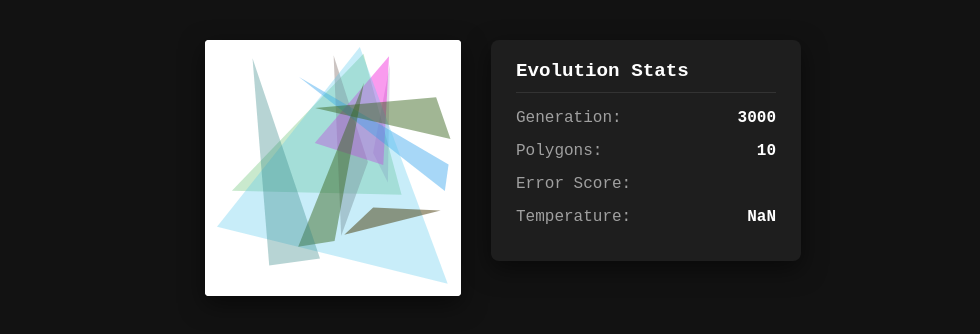
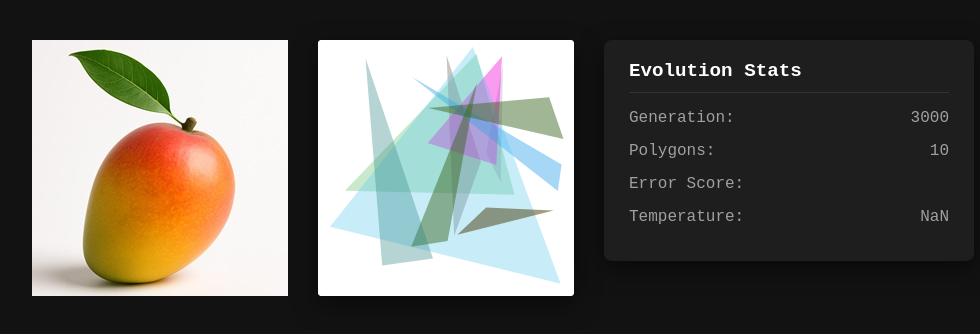
Before and after one commit to zoe-zentner/genetic-canvas-art, a website built with Vite: page index.html in a window 1280 px wide. Shown: the whole page, without its empty margins (137-1117 px from the left). Built offline with nearby package versions, Linux system fonts and the light colour scheme.

Commit message:
Add side-by-side target comparison and fix dashboard layout

```diff
--- a/index.html
+++ b/index.html
@@ -7,6 +7,9 @@
     </head>
     <body>
         <div id="app">
+            <!-- the original target image for comparison -->
+            <canvas id="targetCanvas" width="256" height="256"></canvas>
+
             <!-- 256x256 keeps the pixel-matching math fast -->
             <canvas id="artCanvas" width="256" height="256"></canvas>
 
--- a/src/main.ts
+++ b/src/main.ts
@@ -4,6 +4,9 @@ import { calculateFitness } from './Fitness';
 
 const canvas = document.getElementById('artCanvas') as HTMLCanvasElement;
 const ctx = canvas.getContext('2d');
+
+const targetCanvas = document.getElementById('targetCanvas') as HTMLCanvasElement;
+const targetCtx = targetCanvas.getContext('2d');
 
 const uiGen = document.getElementById('ui-gen');
 const uiPoly = document.getElementById('ui-poly');
@@ -18,6 +21,11 @@ if (ctx) {
     img.src = '/target.png';
 
     img.onload = () => {
+        // draw the original image to the comparison canvas
+        if (targetCtx) {
+            targetCtx.drawImage(img, 0, 0, targetCanvas.width, targetCanvas.height);
+        }
+
         ctx.drawImage(img, 0, 0, canvas.width, canvas.height);
         const imageData = ctx.getImageData(0, 0, canvas.width, canvas.height);
         targetPixelData = imageData.data;
--- a/src/style.css
+++ b/src/style.css
@@ -34,14 +34,20 @@ body {
     padding-bottom: 10px;
 }
 
+#dashboard {
+    background: #1e1e1e;
+    padding: 20px 25px;
+    border-radius: 8px;
+    width: 320px;
+    box-shadow: 0 8px 24px rgba(0, 0, 0, 0.5);
+}
+
 #dashboard p {
     margin: 15px 0;
     font-size: 1rem;
     color: #a0a0a0;
+    display: flex;
+    justify-content: space-between;
+    white-space: nowrap;
+    gap: 15px;
 }
-
-#dashboard span {
-    color: #ffffff;
-    font-weight: bold;
-    float: right;
-}
```
